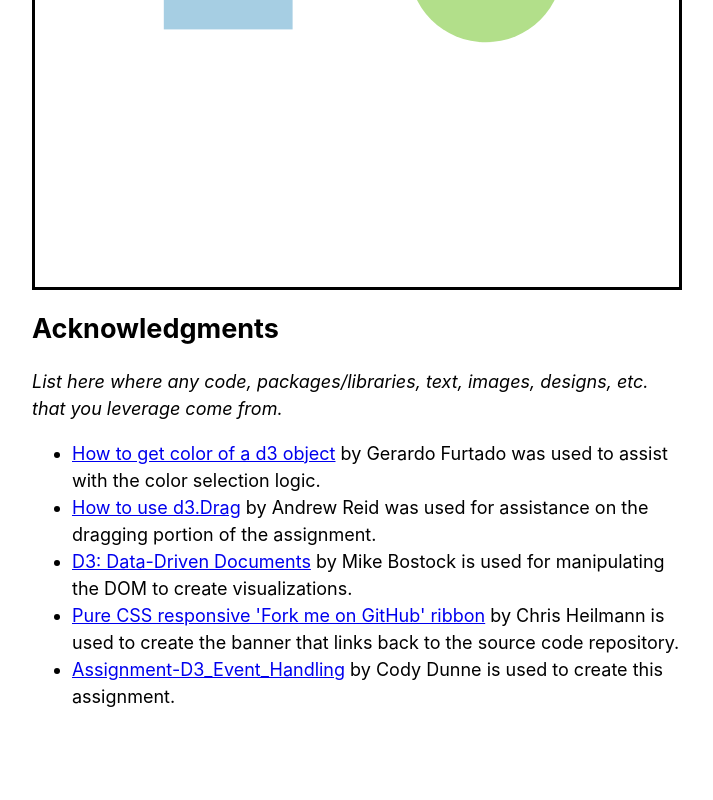
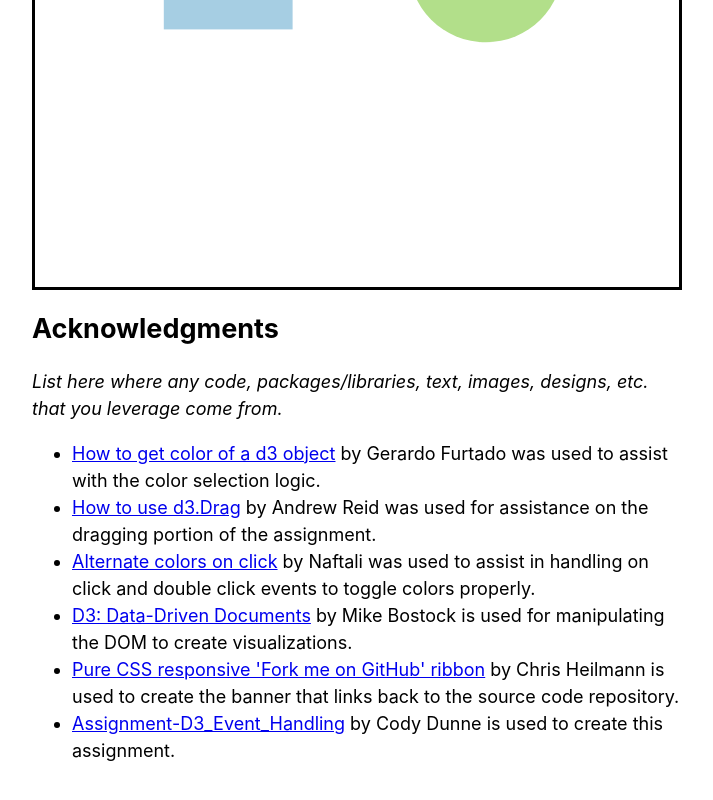
Before and after one commit to DS4200-Fall21-Sec02/hw-05-d3-event-handling-hw-05-de-event-handling-js-bw, a plain HTML site: page index.html in a window 1280 px wide. Shown: the part 467-1267 px from the top of the page, without its empty margins (283-996 px from the left). Before the commit the page ends 1217 px from the top, so only its background shows below. Drawn offline with Linux system fonts and the light colour scheme.

Commit message:
Added source

```diff
--- a/index.html
+++ b/index.html
@@ -52,6 +52,10 @@
          by Andrew Reid was used for assistance on the dragging portion of the assignment.
       </li>
 
+      <li><a href='http://jsfiddle.net/maniator/Bvmgm/6/'>
+        Alternate colors on click</a>
+         by Naftali was used to assist in handling on click and double click events to toggle colors properly.
+      </li>
 
       <li><a href='https://d3js.org/'>
         D3: Data-Driven Documents</a>
```
